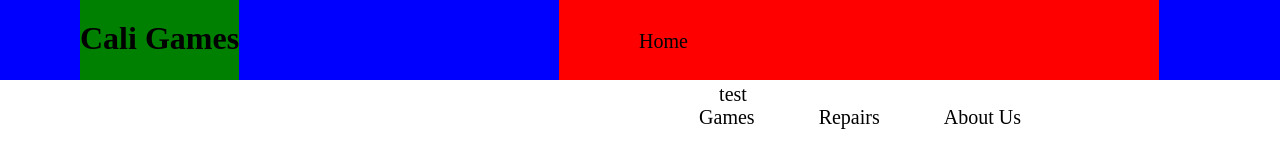
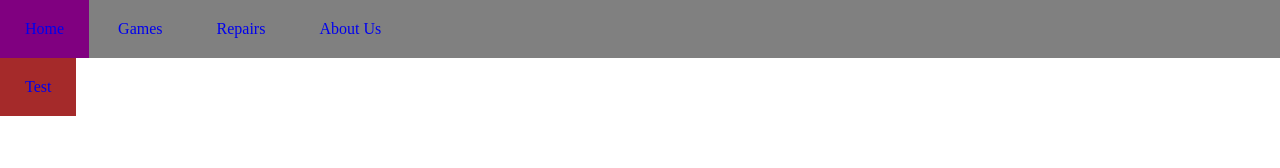
Before and after one commit to Cervp22/Cali_games, a plain HTML site: page index.html in a window 1280 px wide. Drawn offline with Linux system fonts and the light colour scheme.

Commit message:
new drop down

```diff
--- a/index.html
+++ b/index.html
@@ -8,19 +8,23 @@
   </head>
   <body>
     <div class="main-nav-div">
-      <div class="main-title-business-name">
-        <h1>Cali Games</h1>
-      </div>
       <nav class="main-nav">
         <ul>
-          <li>Home
-            <ul>
-              <li>test</li>
+          <li>
+            <a href="#">Home</a>
+            <ul class="dropdown">
+              <li><a href="#">Test</a></li>
             </ul>
           </li>
-          <li>Games</li>
-          <li>Repairs</li>
-          <li>About Us</li>
+          <li>
+            <a href="#">Games</a>
+            <ul class="dropdown">
+              <li><a href="#">Playstation</a></li>
+              <li><a href="#">Xbox</a></li>
+            </ul>
+          </li>
+          <li><a href="#">Repairs</a></li>
+          <li><a href="#">About Us</a></li>
         </ul>
       </nav>
     </div>
--- a/style.css
+++ b/style.css
@@ -1,35 +1,42 @@
 * {
   margin: 0;
+  padding: 0px;
 }
 body {
+  margin: 0px;
   padding: 0px;
 }
-.main-title-business-name {
-  background-color: green;
-  margin-left: 80px;
+
+ul {
+  list-style: none;
+  background-color: grey;
 }
-.main-title-business-name h1 {
-  margin-top: 20px;
+ul li {
+  display: inline-block;
+  position: relative;
 }
-.main-nav-div {
-  background-color: blue;
-  height: 80px;
-  display: flex;
+ul li a {
+  display: block;
+  padding: 20px 25px;
+  text-decoration: none;
+}
+ul li ul.dropdown {
+  margin-left: 0px;
+  background-color: brown;
+  position: absolute;
+  display: none;
 }
 
-.main-nav {
-  background-color: red;
-  margin-left: 320px;
-  width: 600px;
+ul li a:hover {
+  margin-left: 0px;
+  background-color: purple;
 }
-.main-nav ul {
-  list-style: none;
-  margin-top: 30px;
-  margin-left: 40px;
+ul li:hover ul.dropdown {
+  display: block;
+  margin-left: 0px;
 }
-.main-nav ul li {
-  display: inline;
-  margin-right: 60px;
-  font-size: 20px;
-  margin-top: 20px;
+ul li:hover ul.dropdown li {
+  margin-left: 0px;
+  text-align: center;
+  width: 100%;
 }
```
